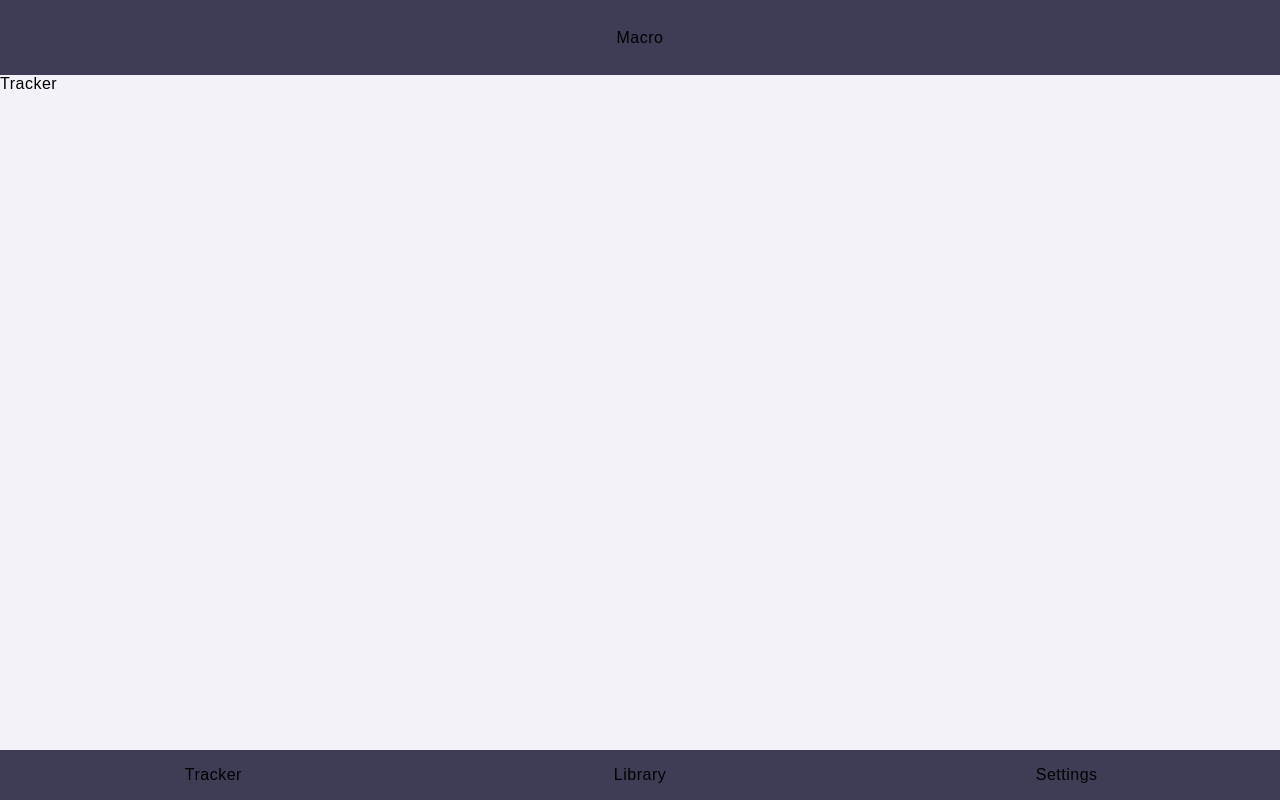
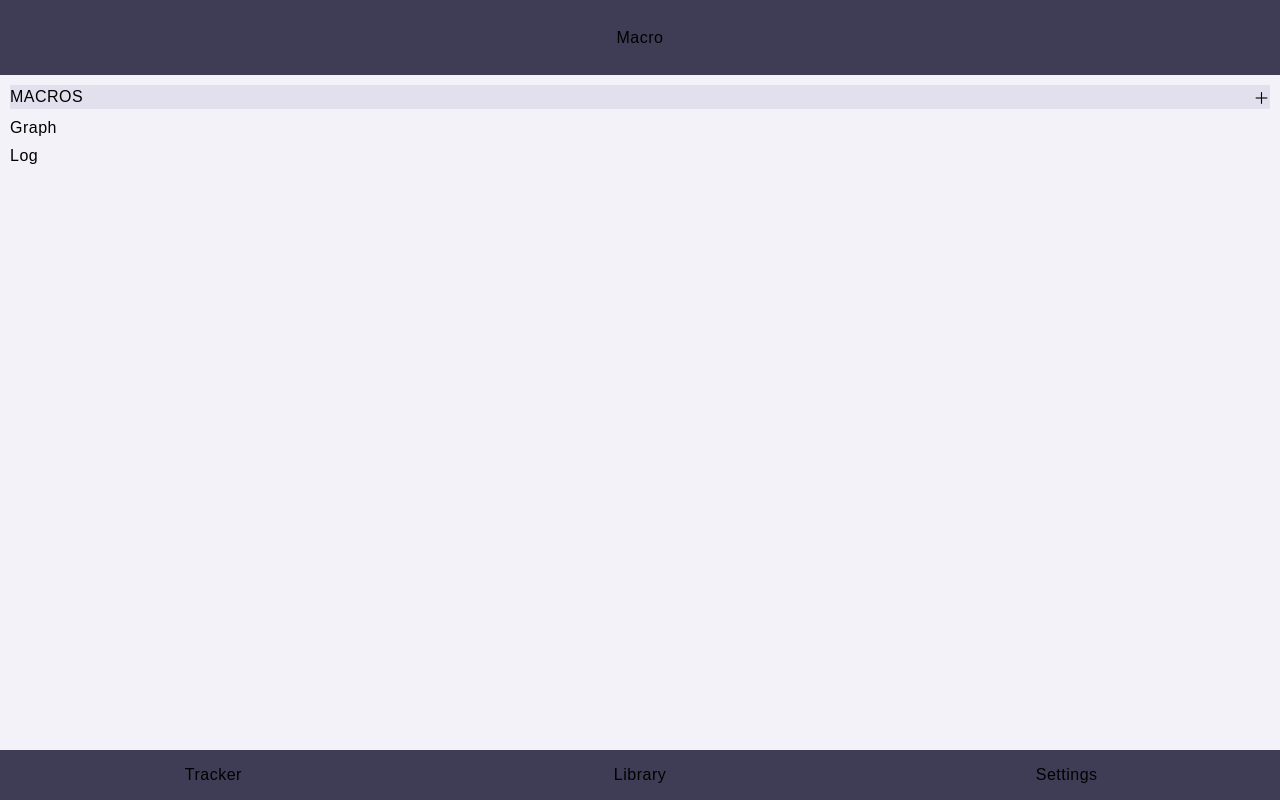
Before and after one commit to chillcs/macro-app-react-frontend, a React (Create React App) app: page / in a window 1280 px wide. Built offline with nearby package versions, Linux system fonts and the light colour scheme; a web font is replaced by a local one.

Commit message:
goal component

```diff
--- /dev/null
+++ b/src/components/Dashboard/Tracker/Goal.js
@@ -0,0 +1,60 @@
+import React from 'react';
+import { useState } from 'react';
+
+const Goal = () => {
+	const [isOpen, setIsOpen] = useState(false);
+	const [fatGoal, setFatGoal] = useState('');
+	const [carbGoal, setCarbGoal] = useState('');
+	const [proteinGoal, setProteinGoal] = useState('');
+	const postMacros = () => {
+		localStorage.setItem('fatGoal', JSON.stringify(fatGoal));
+		localStorage.setItem('carbGoal', JSON.stringify(carbGoal));
+		localStorage.setItem('proteinGoal', JSON.stringify(proteinGoal));
+		setIsOpen(!isOpen);
+	};
+	return (
+		<>
+			<div className="goal">
+				<div
+					className="accordion"
+					onClick={() => {
+						setIsOpen(!isOpen);
+					}}
+				>
+					<div>MACROS</div>
+					<div>{isOpen ? '－' : '＋'}</div>
+				</div>
+				{isOpen ? (
+					<form>
+						<input
+							type="text"
+							placeholder="Fat"
+							onChange={(event) => {
+								setFatGoal(event.target.value);
+							}}
+						/>
+						<input
+							type="text"
+							placeholder="Carb"
+							onChange={(event) => {
+								setCarbGoal(event.target.value);
+							}}
+						/>
+						<input
+							type="text"
+							placeholder="Protein"
+							onChange={(event) => {
+								setProteinGoal(event.target.value);
+							}}
+						/>
+						<input type="submit" value="Submit" onClick={postMacros}></input>
+					</form>
+				) : (
+					false
+				)}
+			</div>
+		</>
+	);
+};
+
+export default Goal;
--- /dev/null
+++ b/src/components/Dashboard/Tracker/Graph.js
@@ -0,0 +1,7 @@
+import React from 'react';
+
+const Graph = () => {
+	return <div>Graph</div>;
+};
+
+export default Graph;
--- /dev/null
+++ b/src/components/Dashboard/Tracker/Log.js
@@ -0,0 +1,7 @@
+import React from 'react';
+
+const Log = () => {
+	return <div>Log</div>;
+};
+
+export default Log;
--- a/src/components/Dashboard/Tracker/index.js
+++ b/src/components/Dashboard/Tracker/index.js
@@ -1,7 +1,16 @@
 import React from 'react';
+import Goal from '../Tracker/Goal';
+import Graph from '../Tracker/Graph';
+import Log from '../Tracker/Log';
 
 const Tracker = () => {
-	return <div>Tracker</div>;
+	return (
+		<>
+			<Goal />
+			<Graph />
+			<Log />
+		</>
+	);
 };
 
 export default Tracker;
--- a/src/index.css
+++ b/src/index.css
@@ -52,6 +52,10 @@ body {
 
 .main {
    overflow-y: auto;
+   padding: 10px;
+   display: flex;
+   flex-direction: column;
+   gap: 10px;
 }
 
 .footer {
@@ -71,3 +75,27 @@ body {
    justify-content: center;
    align-items: center;
 }
+
+/* TRACKER --- */
+
+.goal {
+   background: var(--medium);
+}
+
+.accordion {
+   display: flex;
+   justify-content: space-between;
+   align-items: center;
+}
+
+.goal form {
+   width: 100%;
+   display: flex;
+   gap: 5px;
+}
+
+.goal form input {
+   width: 25%;
+}
+
+/* GRAPH --- */
```
